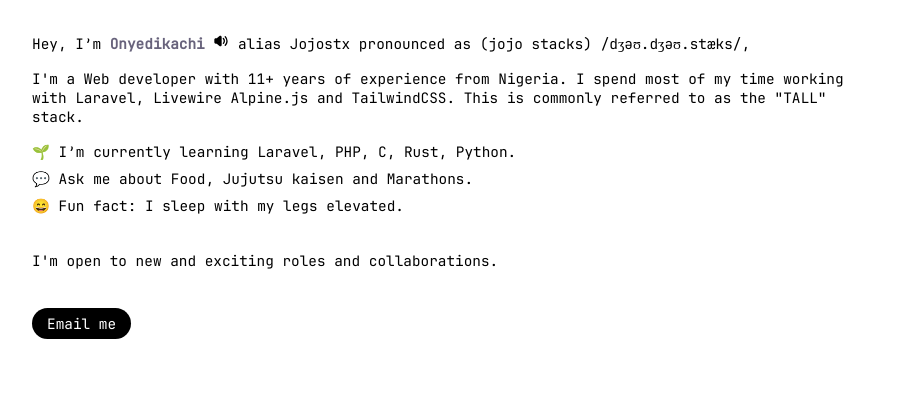
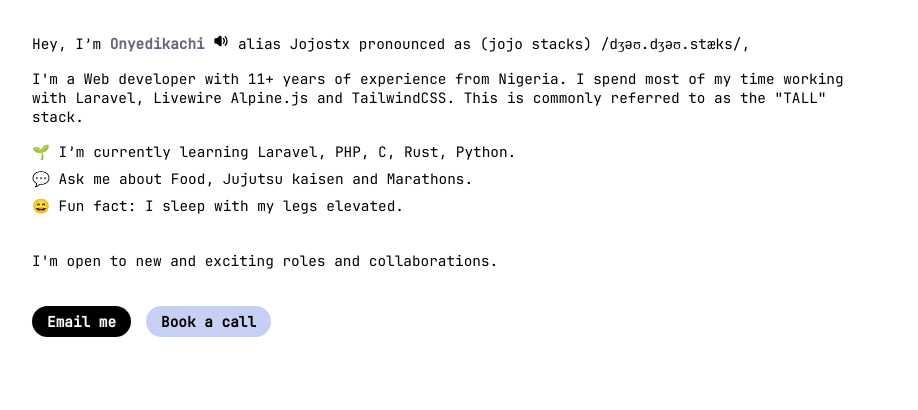
Before and after one commit to jojostx/dicashi, a plain HTML site: page index.html in a window 1280 px wide. Shown: the part 157-567 px from the top of the page, without its empty margins (181-1099 px from the left). Drawn offline with Linux system fonts and the light colour scheme.

Commit message:
JJK-101 :: implement home page :: add cal.com link

```diff
--- a/index.html
+++ b/index.html
@@ -89,9 +89,12 @@
           <div class="bio-wip">
             <p>I'm open to new and exciting roles and collaborations.</p>
           </div>
-          <div>
-            <a name="email-me" href="mailto:ikuskid7@gmail.com" aria-label="Button" class="btn-primary">
+          <div class="cta-contact">
+            <a name="email-me" href="mailto:ikuskid7@gmail.com" aria-label="Button" class="btn btn-primary">
               <span>Email me</span>
+            </a>
+            <a name="call-me" href="https://cal.com/onyedikachi-ikuru/15min" target="_blank" aria-label="Button" class="btn btn-secondary">
+              <span>Book a call</span>
             </a>
           </div>
         </div>
--- a/styles.css
+++ b/styles.css
@@ -11,6 +11,7 @@
 :root {
   --color-black-primary: #000000;
   --color-black-secondary: #68637c;
+  --color-blue-light: #c7cff4;
   --color-blue-primary: #afd1f5;
   --color-blue-secondary: #0062cc;
 }
@@ -114,11 +115,27 @@
   gap: 20px;
 }
 
+.cta-contact {
+  display: flex;
+  flex-direction: row;
+  align-items: center;
+  gap: 15px;
+}
+
+.btn {
+  font-weight: 600;
+  border-radius: 100px;
+  padding: 6px 15px;
+}
+
 .btn-primary {
   background-color: var(--color-black-primary);
   color: #fff;
-  border-radius: 100px;
-  padding: 6px 15px;
+}
+
+.btn-secondary {
+  background-color: var(--color-blue-light);
+  color: var(--color-black-primary);
 }
 
 .profile {
@@ -143,7 +160,7 @@
 }
 
 .bio-wip {
-  margin-bottom: 1.5rem;
+  margin-bottom: 1rem;
 }
 
 .footer {
```
